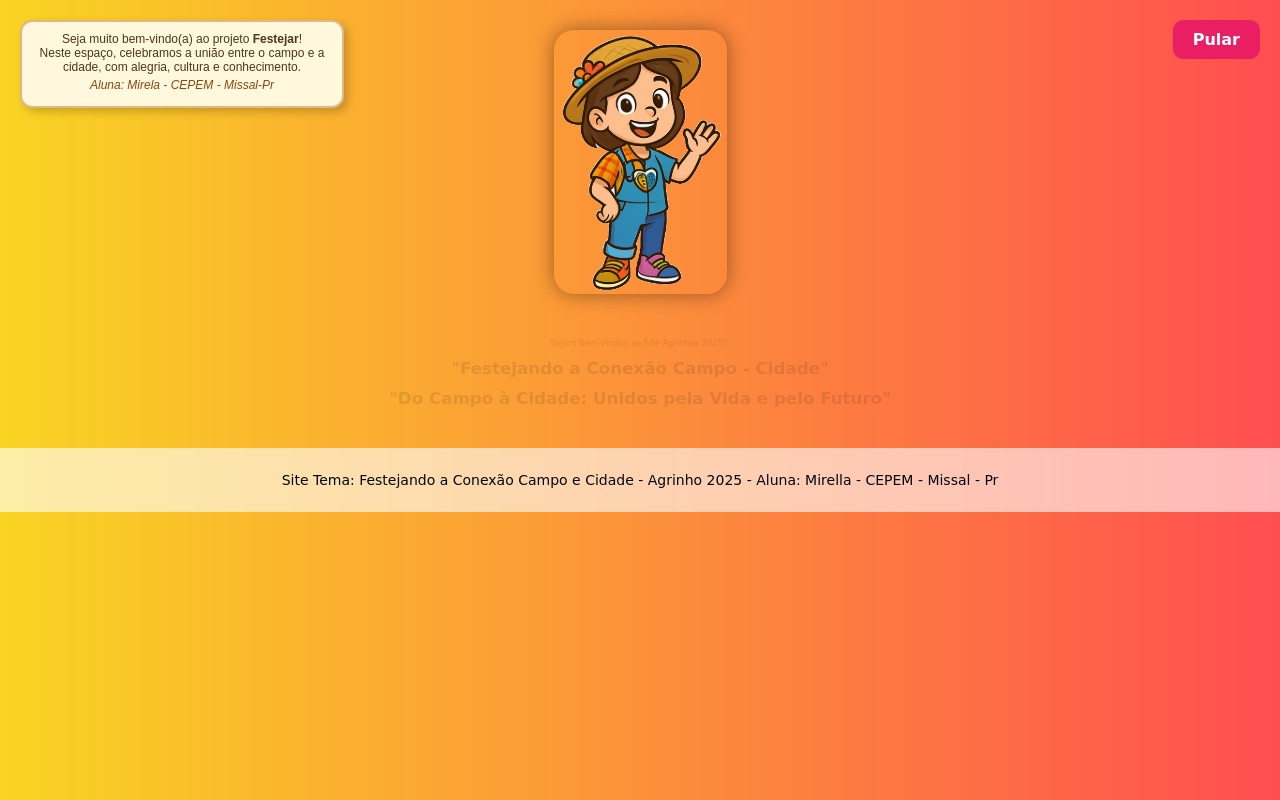
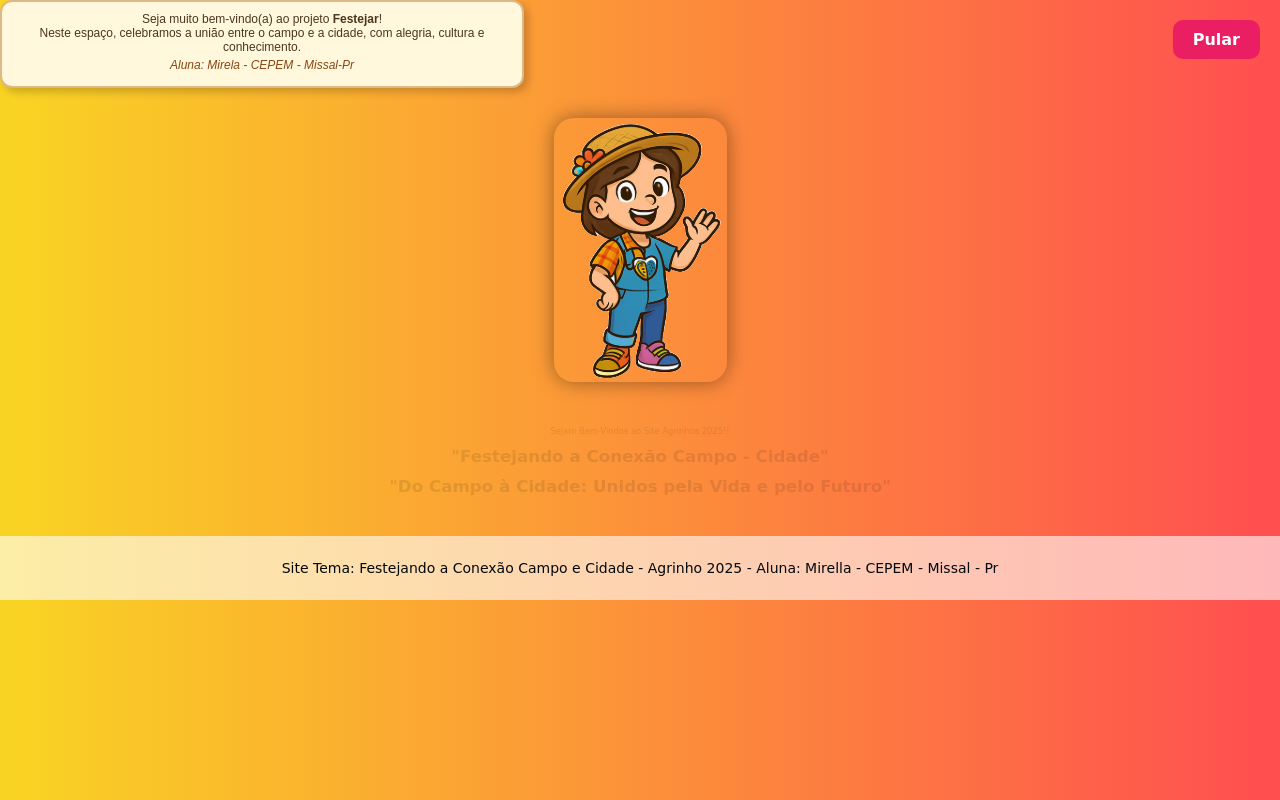
Before and after one commit to Leandroweiz/20253, a plain HTML site: page index.html in a window 1280 px wide. Drawn offline with Linux system fonts and the light colour scheme; a web font is replaced by a local one.

Commit message:
Add files via upload
alter

```diff
--- a/style/style_index.css
+++ b/style/style_index.css
@@ -43,10 +43,10 @@ body {
 }
 
 .caixa-boas-vindas {
-  position: fixed;
+  position: top;
   top: 20px;
   left: 20px;
-  width: 300px;
+  width: 500px;
   max-width: 70%;
   background-color: #fff8dc;
   border: 2px solid #deb887;
```
